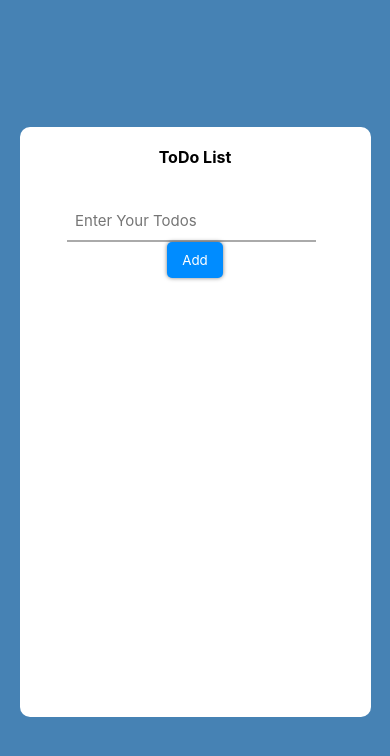
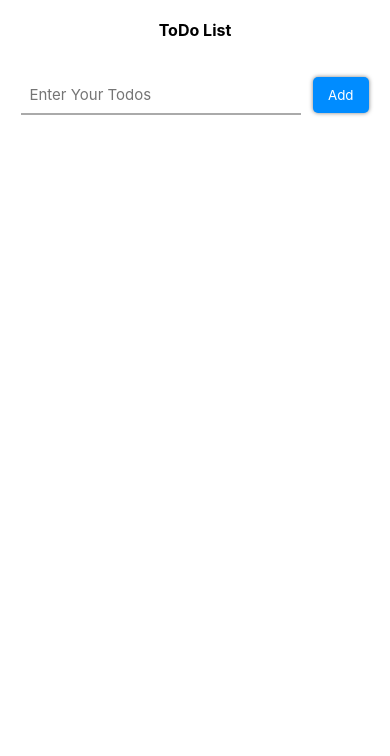
Before and after one commit to Poovarasan-A/Todo-App, a plain HTML site: page index.html in a window 390 px wide. Drawn offline with Linux system fonts and the light colour scheme.

Commit message:
mobile view update

```diff
--- a/style.css
+++ b/style.css
@@ -19,7 +19,6 @@ body {
   /* border-radius: 30px; */
   text-align: center;
   padding: 20px;
-  border-radius: 10px;
 }
 .input {
   margin-top: 15px;
@@ -30,6 +29,7 @@ input {
   width: 299px;
   color: #000;
   font-size: 15px;
+  user-select: none;
 }
 button {
   padding: 10px 15px;
@@ -54,9 +54,8 @@ p:hover {
 }
 @media only screen and (max-width: 600px) {
   .container {
-    width: 90%;
-    height: 70vh;
-    border-radius: 10px;
+    width: 100%;
+    height: 100vh;
   }
   input {
     width: 80%;
```
